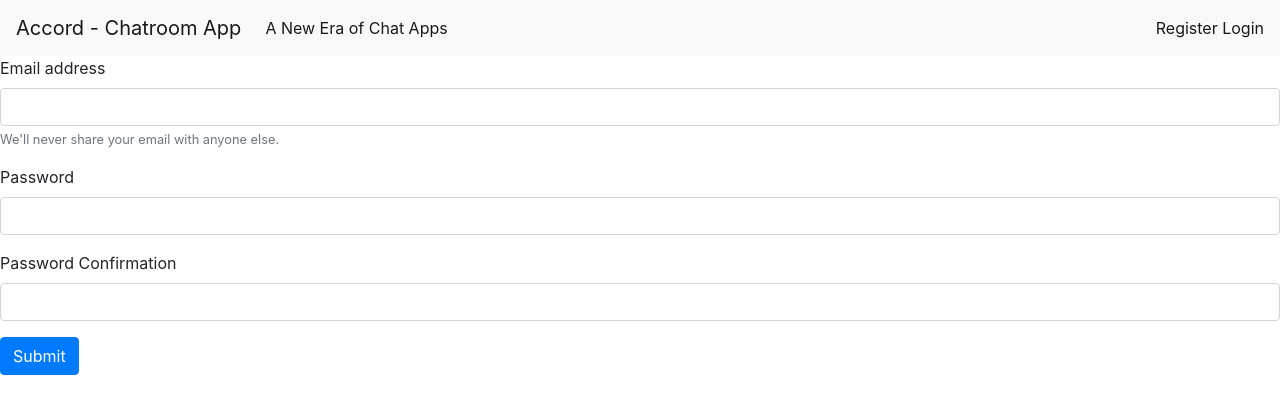
After one commit to AzrealWenttoMarket/AccordChatApp, a Flask app: page /register in a window 1280 px wide. The commit adds this page. Shown: the top 414 px of the page. Run offline with Flask 2, Linux system fonts and the light colour scheme; some libraries are stand-ins or nearby versions.

Commit message:
Add files via upload
Added register.html, login.html, helper.py, and db.sqlite3. Created database to store user information such as password and email

```diff
--- a/app.py
+++ b/app.py
@@ -1,14 +1,88 @@
-from flask import Flask, render_template
+#Imports
+from flask import Flask, render_template, request, redirect, url_for, session
 from flask_socketio import SocketIO, emit
+from werkzeug.security import check_password_hash, generate_password_hash
 
+#importing SQLITE3 for database
+import sqlite3
+conn = sqlite3.connect("db.sqlite3", check_same_thread=False)
+c = conn.cursor()
 
 app = Flask(__name__)
 app.config["SECRET_KEY"] = "secretkey"
 Socketio = SocketIO(app)
 
+#app routes
+
 @app.route("/")
 def index():
-    return render_template("message.html")
+    return render_template("index.html")
+
+@app.route("/register", methods=["GET", "POST"])
+def register():
+    if request.method == "POST":
+        # check if the form is valid
+
+            if not request.form.get("email") or not request.form.get("password") or not request.form.get("confirmation"):
+                return "please fill out all fields"
+
+            if request.form.get("password") != request.form.get("confirmation"):
+                return "password confirmation doesn't match password"
+
+            # check if email exist in the database
+            exist = c.execute("SELECT * FROM users WHERE email=:email", {"email": request.form.get("email")}).fetchall()
+
+            if len(exist) != 0:
+                return "user already registered"
+
+            # hash the password
+            pwhash = generate_password_hash(request.form.get("password"), method="pbkdf2:sha256", salt_length=8)
+
+            # insert the row
+            c.execute("INSERT INTO users (email, password) VALUES (:email, :password)", {"email": request.form.get("email"), "password": pwhash})
+            conn.commit()
+
+            # return success
+            return "registered successfully!"
+    else:
+        return render_template("register.html")
+
+
+@app.route("/login", methods=["GET", "POST"])
+def login():
+
+    if request.method == "POST":
+        # check the form is valid
+        if not request.form.get("email") or not request.form.get("password"):
+            return "please fill out all required fields"
+
+        # check if email exist in the database
+        user = c.execute("SELECT * FROM users WHERE email=:email", {"email": request.form.get("email")}).fetchall()
+
+        if len(user) != 1:
+            return "you didn't register"
+
+        # check the password is same to password hash
+        # this is using tuple checking the second column where the password field is.
+        pwhash = user[0][1]
+        if check_password_hash(pwhash, request.form.get("password")) == False:
+            return "wrong password"
+
+        # login the user using session
+        session["user_id"] = user[0][0]
+
+        # return success
+        return redirect("/dashboard")
+
+    else:
+        return render_template("login.html")
+
+
+@app.route("/logout")
+def logout():
+    session.clear()
+    return redirect(url_for("login"))
+
 
 @Socketio.on("broadcast message")
 def message_display(data):
--- /dev/null
+++ b/requirement.txt
@@ -0,0 +1,3 @@
+Flask-SocketIO
+Flask
+werkzeug
--- a/templates/layout.html
+++ b/templates/layout.html
@@ -1,13 +1,45 @@
 <!DOCTYPE html>
 <html>
     <head>
-        <link href="https://cdn.jsdelivr.net/npm/bootstrap@5.2.0-beta1/dist/css/bootstrap.min.css" rel="stylesheet" integrity="sha384-0evHe/X+R7YkIZDRvuzKMRqM+OrBnVFBL6DOitfPri4tjfHxaWutUpFmBp4vmVor" crossorigin="anonymous">
-        <script src="//cdnjs.cloudflare.com/ajax/libs/socket.io/4.5.0/socket.io.js"></script>
-        <script src="https://ajax.googleapis.com/ajax/libs/jquery/3.5.1/jquery.min.js"></script>
-
-        <title>Message</title>
+        <link rel="stylesheet" href="https://stackpath.bootstrapcdn.com/bootstrap/4.5.0/css/bootstrap.min.css" integrity="sha384-9aIt2nRpC12Uk9gS9baDl411NQApFmC26EwAOH8WgZl5MYYxFfc+NcPb1dKGj7Sk" crossorigin="anonymous">
+        <link rel="stylesheet" href="styles/styles.css">
+        <meta charset="UTF-8">
+        <title>{% block title %}{% endblock %}</title>
     </head>
     <body>
+        <nav class="navbar navbar-expand-lg navbar-light bg-light">
+            <a class="navbar-brand" href="/">Accord - Chatroom App</a>
+            <button class="navbar-toggler" type="button" data-toggle="collapse" data-target="#navbarSupportedContent" aria-controls="navbarSupportedContent" aria-expanded="false" aria-label="Toggle navigation">
+              <span class="navbar-toggler-icon"></span>
+            </button>
+
+            <div class="collapse navbar-collapse" id="navbarSupportedContent">
+              <ul class="navbar-nav mr-auto">
+                <li class="nav-item active">
+                  <a class="nav-link" href="/">A New Era of Chat Apps <span class="sr-only">(current)</span></a>
+                </li>
+                {% if session["user_id"] %}
+                    <li class="nav-item active">
+                        <a class="nav-link" href="/dashboard">Dashboard</a>
+                    </li>
+                {% endif %}
+                {% if session["user_id"] %}
+                    <li class="nav-item active">
+                        <a class="nav-link" href="/logout">Logout</a>
+                    </li>
+                {% endif %}
+              </ul>
+              {% if not session["user_id"] %}
+                <span class="navbar-text">
+                    <a href="/register">Register</a>
+                    <a href="/login">Login</a>
+                </span>
+              {% endif %}
+            </div>
+        </nav>
         {% block main %}{% endblock %}
+        <script src="https://code.jquery.com/jquery-3.5.1.slim.min.js" integrity="sha384-DfXdz2htPH0lsSSs5nCTpuj/zy4C+OGpamoFVy38MVBnE+IbbVYUew+OrCXaRkfj" crossorigin="anonymous"></script>
+        <script src="https://cdn.jsdelivr.net/npm/popper.js@1.16.0/dist/umd/popper.min.js" integrity="sha384-Q6E9RHvbIyZFJoft+2mJbHaEWldlvI9IOYy5n3zV9zzTtmI3UksdQRVvoxMfooAo" crossorigin="anonymous"></script>
+        <script src="https://stackpath.bootstrapcdn.com/bootstrap/4.5.0/js/bootstrap.min.js" integrity="sha384-OgVRvuATP1z7JjHLkuOU7Xw704+h835Lr+6QL9UvYjZE3Ipu6Tp75j7Bh/kR0JKI" crossorigin="anonymous"></script>
     </body>
 </html>
--- /dev/null
+++ b/templates/register.html
@@ -0,0 +1,25 @@
+
+{% extends "layout.html" %}
+
+{% block title %}
+    Register
+{% endblock %}
+
+{% block main %}
+    <form action="/register" method="POST">
+        <div class="form-group">
+            <label for="exampleInputEmail1">Email address</label>
+            <input type="email" class="form-control" id="exampleInputEmail1" aria-describedby="emailHelp" name="email">
+            <small id="emailHelp" class="form-text text-muted">We'll never share your email with anyone else.</small>
+        </div>
+        <div class="form-group">
+            <label for="exampleInputPassword1">Password</label>
+            <input type="password" class="form-control" id="exampleInputPassword1" name="password">
+        </div>
+        <div class="form-group">
+            <label for="exampleInputPassword1">Password Confirmation</label>
+            <input type="password" class="form-control" id="exampleInputPassword1" name="confirmation">
+        </div>
+        <button type="submit" class="btn btn-primary">Submit</button>
+    </form>
+{% endblock %}
```
Also changed, not shown: helpers.py (added, +10 -0 lines), templates/index.html (added, +111 -0 lines), templates/login.html (added, +20 -0 lines), README.md, db.sqlite3 (added).
